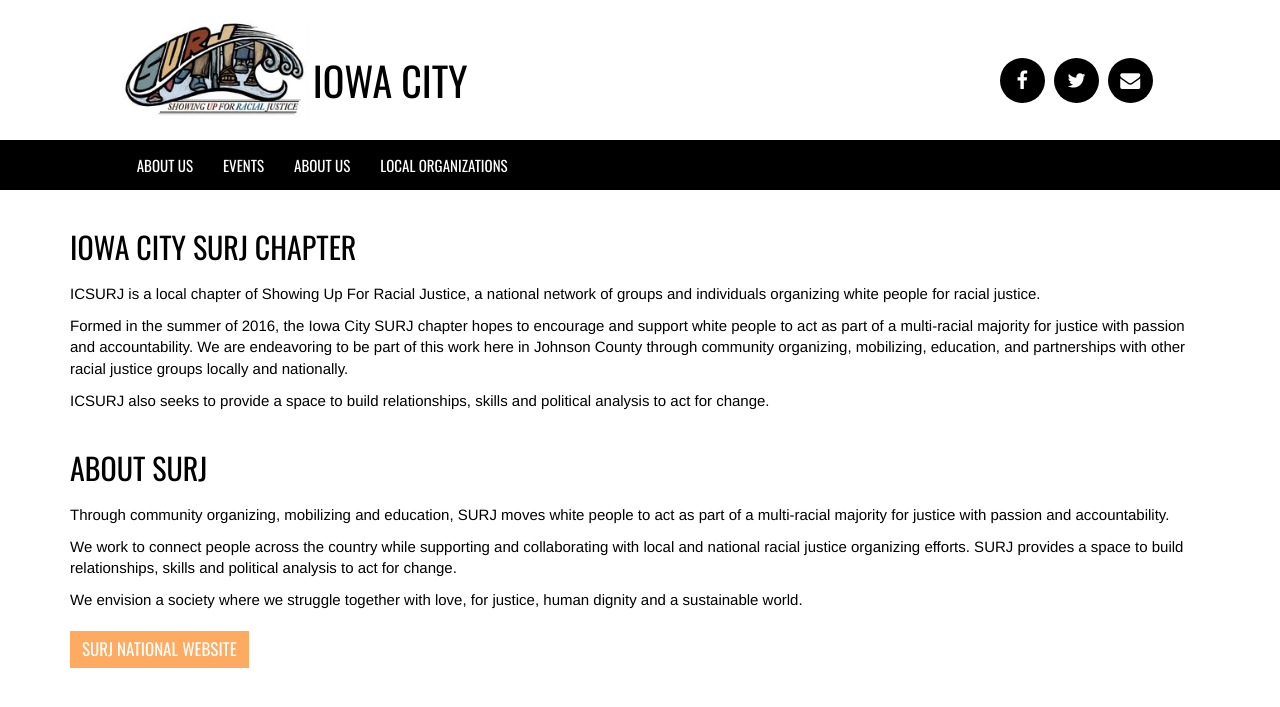
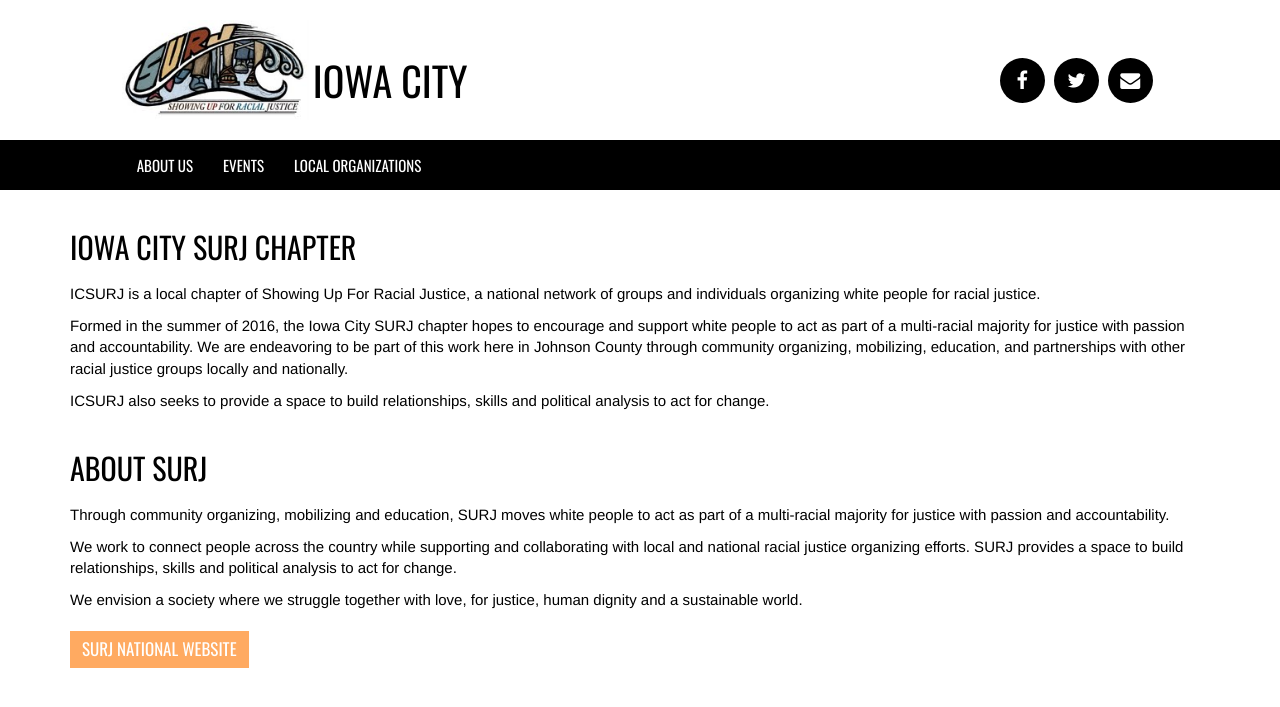
Before and after one commit to icsurj/icsurj.github.io, a Jekyll site: the page built from index.md, in a window 1280 px wide. Shown: the top 707 px of the page. Built offline with Jekyll 4.4.1, drawn with Linux system fonts in a browser that asks for light colours; some web fonts are replaced.

Commit message:
Fix duplicate header link and sort header links properly

```diff
--- a/_includes/header.html
+++ b/_includes/header.html
@@ -34,16 +34,12 @@
             <div id="navbar-dropdown" class="row nav-links collapse">
                 <div class="col-md-10 col-md-offset-1">
                     <ul class="nav navbar-nav">
-                        <li>
-                            <a class="page-link" href="{{site.baseurl}}/">
-                                About Us
-                            </a>
-                        </li>
-                        {% for my_page in site.pages %}
-                            {% if my_page.title %}
+                        {% assign sorted_pages = site.pages | sort: "title" %}
+                        {% for page in sorted_pages %}
+                            {% if page.title %}
                                 <li>
-                                    <a class="page-link" href="{{my_page.url | prepend: site.baseurl}}">
-                                        {{my_page.title}}
+                                    <a class="page-link" href="{{page.url | prepend: site.baseurl}}">
+                                        {{page.title}}
                                     </a>
                                 </li>
                             {% endif %}
```
